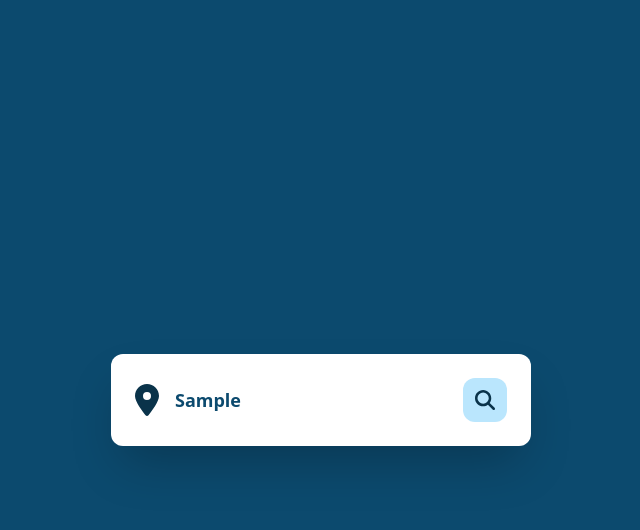
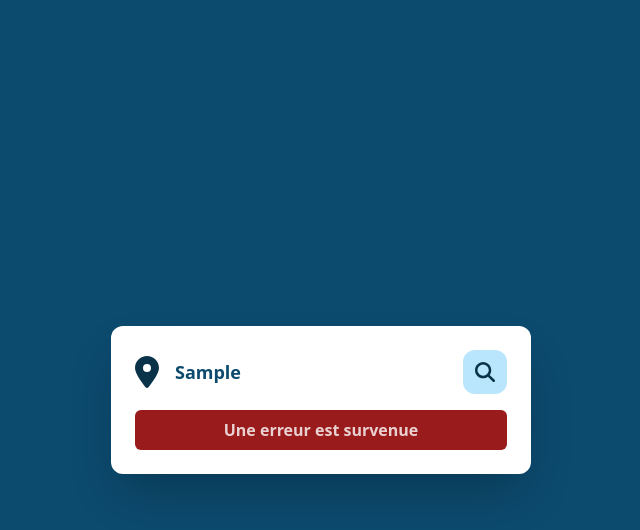
Before and after one commit to RomainFon/WeatherApp, a Vue app: page / in a window 1280 px wide. Both pictures are taken after typing "Sample" into the empty fields and a click on the button 804 px from the left and 400 px from the top of the page. Shown: the top 530 px of the page, without its empty margins (319-959 px from the left). Built offline with nearby package versions, Linux system fonts and the light colour scheme; no server answers.

Commit message:
:goal_net: Catch and display errors

```diff
--- a/src/App.vue
+++ b/src/App.vue
@@ -1,14 +1,17 @@
 <script setup>
 import Form from './components/Form.vue'
 import Weather from './components/Weather.vue'
+import Error from './components/Error.vue'
 </script>
 
 <template>
   <main class="w-screen h-screen bg-sky-900 flex">
-    <div class="bg-white m-auto p-6 rounded-xl shadow-2xl">
-      <Form @handleLocalization="loadWeather" :city="city"/>
-      <Weather v-if="weather" :weather="weather" />
+      <div class="bg-white p-6 rounded-xl shadow-2xl m-auto">
+        <Form @handleLocalization="loadWeather" :city="city"/>
+        <Weather v-if="weather" :weather="weather" />
+        <Error v-if="error" :value="error" />
     </div>
+
   </main>
 </template>
 
@@ -18,7 +21,8 @@ export default {
     return {
       localization: null,
       weather: null,
-      apiKey: 'eedd73ec95de817818ed96985952612d'
+      apiKey: 'eedd73ec95de817818ed96985952612d',
+      error: null,
     }
   },
   mounted() {
@@ -28,7 +32,7 @@ export default {
     loadWeather(city) {
       this.getGeographicalCoordinates(city)
           .then((localization) => this.getWeather(localization.lat, localization.lon))
-          .catch((err) => console.log(err)) // TODO: Gérer erreur
+          .catch((err) => this.error = err)
     },
     getWeather(lat, lon) {
       const url = `https://api.openweathermap.org/data/2.5/weather?lat=${lat}&lon=${lon}&appid=${this.apiKey}&lang=fr`
@@ -43,8 +47,13 @@ export default {
         const url = `https://api.openweathermap.org/geo/1.0/direct?q=${city}&appid=${this.apiKey}`
         fetch(url)
             .then((response) => response.json())
-            .then((data) => resolve(data[0]))
-            .catch((err) => reject(err))
+            .then((data) => {
+              if (data.length) {
+                resolve(data[0])
+              }
+              reject('La ville recherchée est introuvable')
+            })
+            .catch(() => reject('Une erreur est survenue'))
       })
     },
     getUserLocation() {
@@ -60,6 +69,14 @@ export default {
     city() {
       return this.weather ? this.weather.name : null
     }
+  },
+
+  watch: {
+    error() {
+      setTimeout(() => {
+        this.error = null
+      }, 3000)
+    }
   }
 }
 </script>
--- /dev/null
+++ b/src/components/Error.vue
@@ -0,0 +1,16 @@
+<template>
+  <main class="w-full text-center text-white bg-red-800 rounded-md p-2 mt-4">
+      <p class="font-semibold opacity-80">{{ value }}</p>
+  </main>
+</template>
+
+<script>
+export default {
+  props: {
+    value: {
+      type: String,
+      default: null
+    }
+  }
+}
+</script>
```
